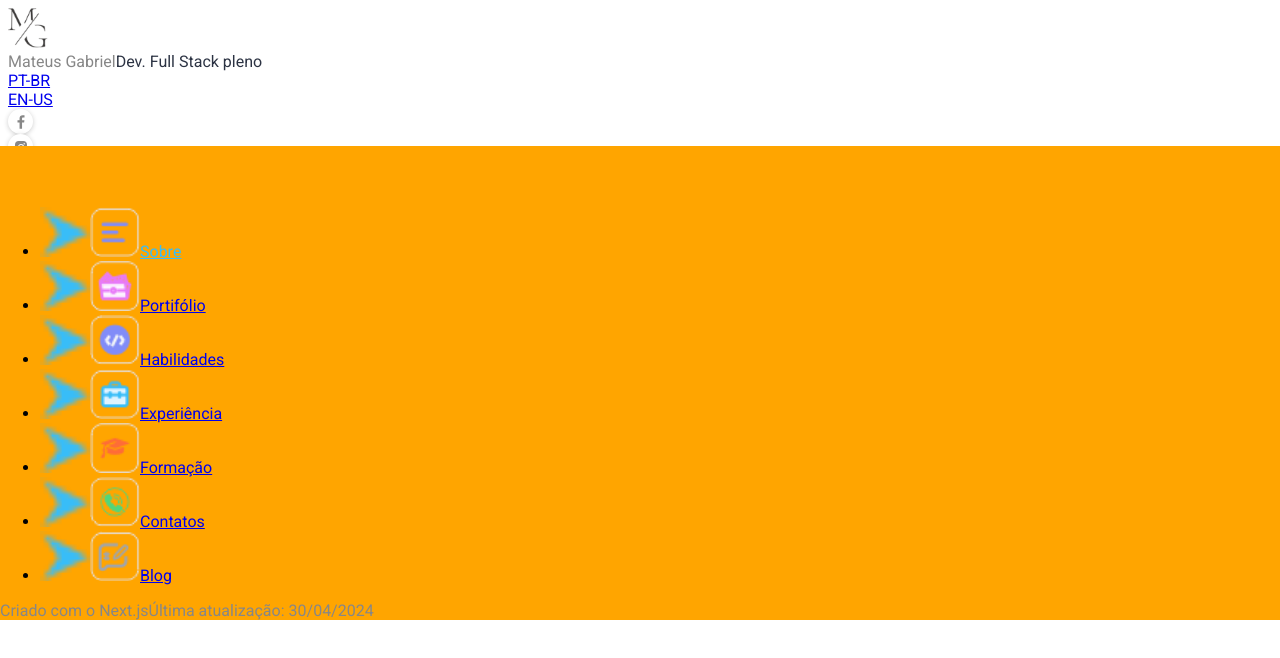
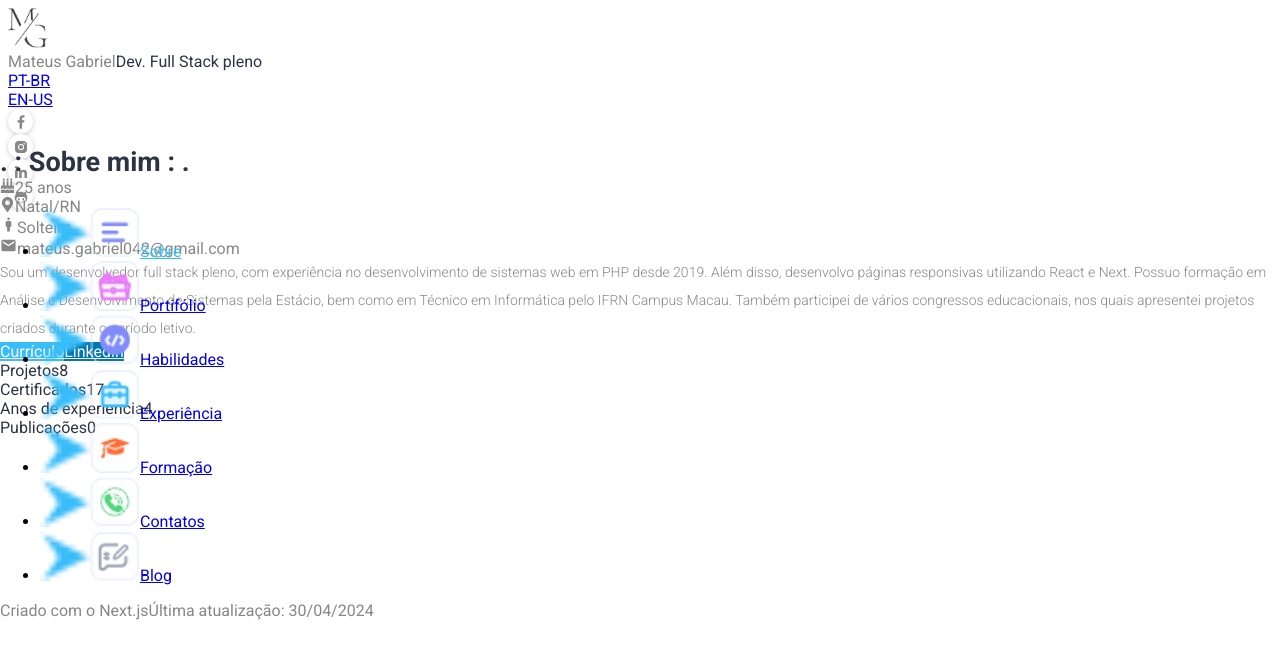
Before and after one commit to mateusgabriel042/portfolio, a Next.js app: page /blog in a window 1280 px wide. Shown: the top 658 px of the page. Built offline with nearby package versions, Linux system fonts and the light colour scheme.

Commit message:
remove background color of sidebar

```diff
--- a/src/components/Sidebar/index.tsx
+++ b/src/components/Sidebar/index.tsx
@@ -28,7 +28,7 @@ export const Sidebar = () => {
 
 
   return (
-    <div className={`${Styles.area_sidebar} w-[30%] relative bg-red-300 border-r-gray-light border-r`} id='area_sidebar'>
+    <div className={`${Styles.area_sidebar} w-[30%] relative bg-white border-r-gray-light border-r`} id='area_sidebar'>
       <div className={`${Styles.sidebar}`} id='sidebar'>
         <div className={`${Styles.social_network_sidebar} flex justify-center w-full my-5 items-center`}>
           <SocialNetwork />
--- a/src/components/Sidebar/style.module.css
+++ b/src/components/Sidebar/style.module.css
@@ -7,7 +7,6 @@
 .sidebar {
   overflow-y: auto;
   transition:0.3s;
-  background-color: orange;
   z-index: -100;
   position:absolute;
   width:100%;
```
